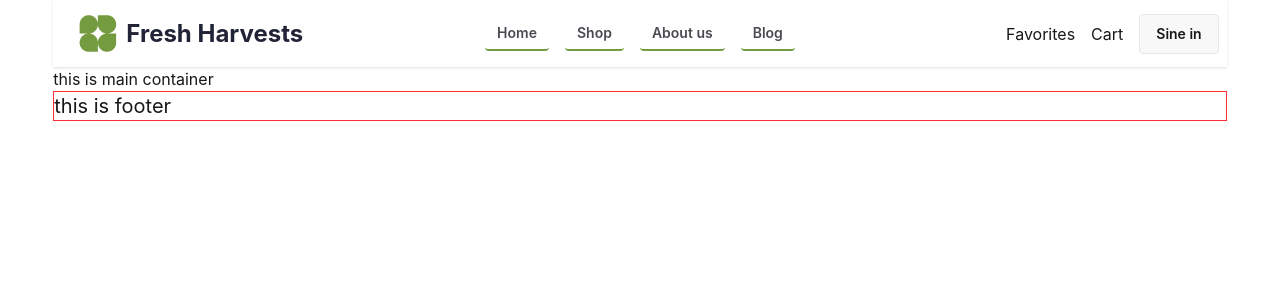
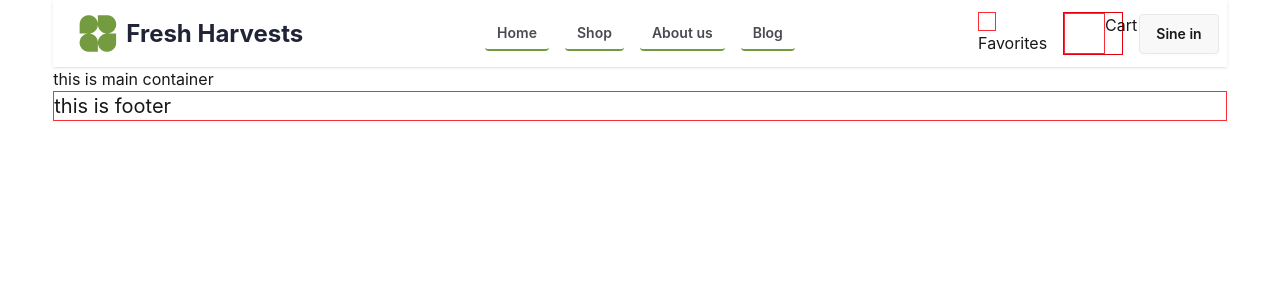
Before and after one commit to sucharita4867/fresh-harvests, a React (Vite) app: page / in a window 1280 px wide. Shown: the top 300 px of the page. Built offline with nearby package versions, Linux system fonts and the light colour scheme.

Commit message:
update shoopping cart icon

```diff
--- a/src/Components/Navbar.jsx
+++ b/src/Components/Navbar.jsx
@@ -1,7 +1,8 @@
 import React from "react";
 import { Link, NavLink } from "react-router";
 import Logo from "./Logo";
-import cart from './Shopping cart.png'
+import cart from "/Shopping cart .png";
+import heart from "/Heart.png";
 
 const Navbar = () => {
   const navClass = ({ isActive }) =>
@@ -69,8 +70,18 @@ const Navbar = () => {
       </div>
       <div className="navbar-end gap-4">
         <ul className="flex gap-4">
-          <li>Favorites</li>
-          <li>Cart</li>
+          <li>
+            <img className="border border-red-500" src={cart} alt="" />
+            Favorites
+          </li>
+          <li className="border border-red-600 flex ">
+            <img
+              className="border border-red-500 text-red"
+              src={heart}
+              alt=""
+            />
+            Cart
+          </li>
         </ul>
         <a className="btn">Sine in</a>
       </div>
```
Also changed, not shown: public/Shopping cart .png (added), public/Shopping cart.png (deleted).
